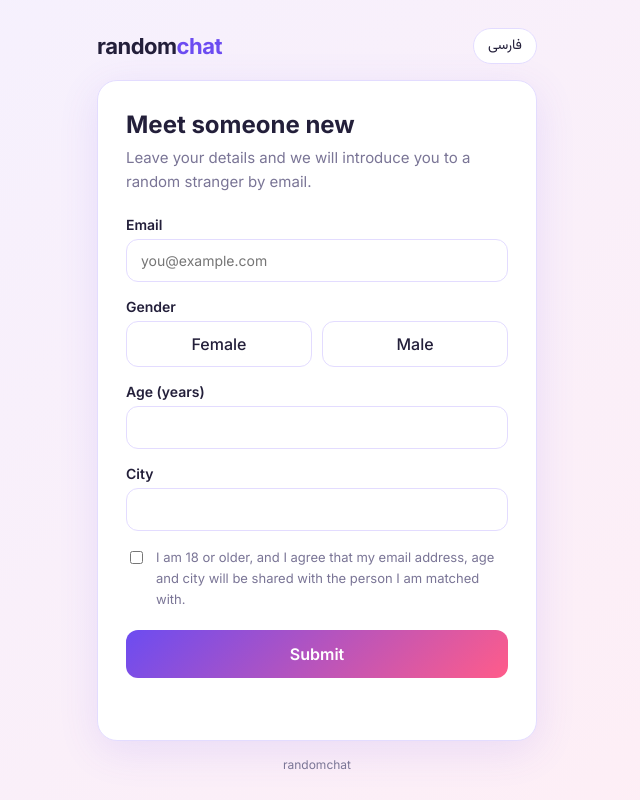
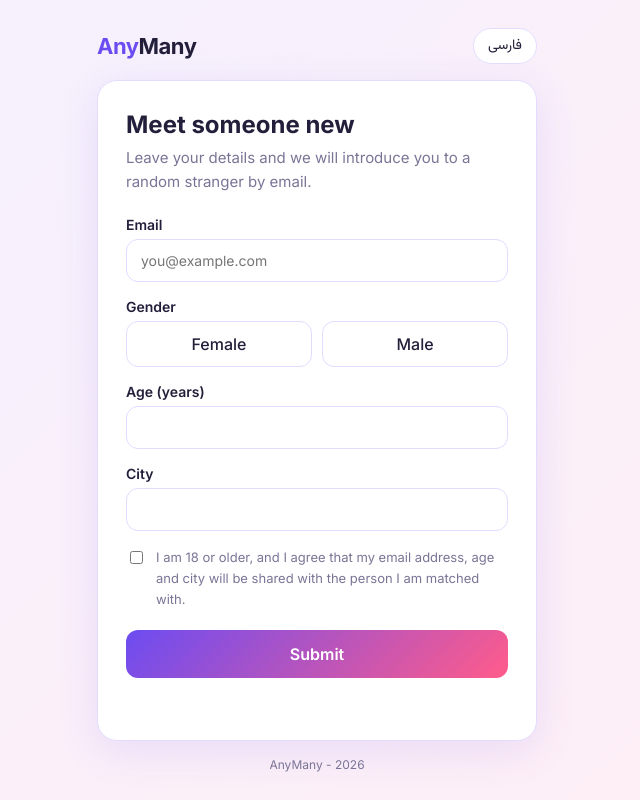
Before and after one commit to seenknight/randomchat, a website: page public/index.html in a window 1280 px wide. Shown: the whole page, without its empty margins (323-963 px from the left). Drawn offline with Linux system fonts and the light colour scheme; no server answers.

Commit message:
Rename 'randomchat' to 'AnyMany' in index.html

```diff
--- a/public/index.html
+++ b/public/index.html
@@ -3,7 +3,7 @@
 <head>
   <meta charset="utf-8">
   <meta name="viewport" content="width=device-width, initial-scale=1">
-  <title>randomchat</title>
+  <title>AnyMany</title>
   <meta name="description" content="Meet someone new. We introduce two strangers by email.">
   <link rel="preconnect" href="https://fonts.googleapis.com">
   <link rel="preconnect" href="https://fonts.gstatic.com" crossorigin>
@@ -80,7 +80,7 @@
 <body>
   <div class="wrap">
     <div class="top">
-      <div class="logo">random<span>chat</span></div>
+      <div class="logo"><span>Any</span>Many</div>
       <button class="lang" id="langBtn" type="button">فارسی</button>
     </div>
 
@@ -147,7 +147,7 @@ const I18N = {
     consent: 'I am 18 or older, and I agree that my email address, age and city will be shared with the person I am matched with.',
     submit: 'Submit',
     success: 'Thank you. Your information was submitted successfully. Wait for an email from an anonymous user, and have fun!',
-    footer: 'randomchat',
+    footer: 'AnyMany - 2026',
     errors: {
       invalid_email: 'Please enter a valid email address.',
       invalid_gender: 'Please choose your gender.',
@@ -171,7 +171,7 @@ const I18N = {
     consent: 'من ۱۸ سال یا بیشتر دارم و موافقم که ایمیل، سن و شهرم برای فردی که با او آشنا می‌شوم نمایش داده شود.',
     submit: 'ثبت',
     success: 'سپاس. اطلاعات با موفقیت وارد شد. منتظر دریافت ایمیل از طرف یک کاربر ناشناس باشید و خوش بگذره!',
-    footer: 'randomchat',
+    footer: 'AnyMany',
     errors: {
       invalid_email: 'لطفاً یک ایمیل معتبر وارد کنید.',
       invalid_gender: 'لطفاً جنسیت خود را انتخاب کنید.',
```
